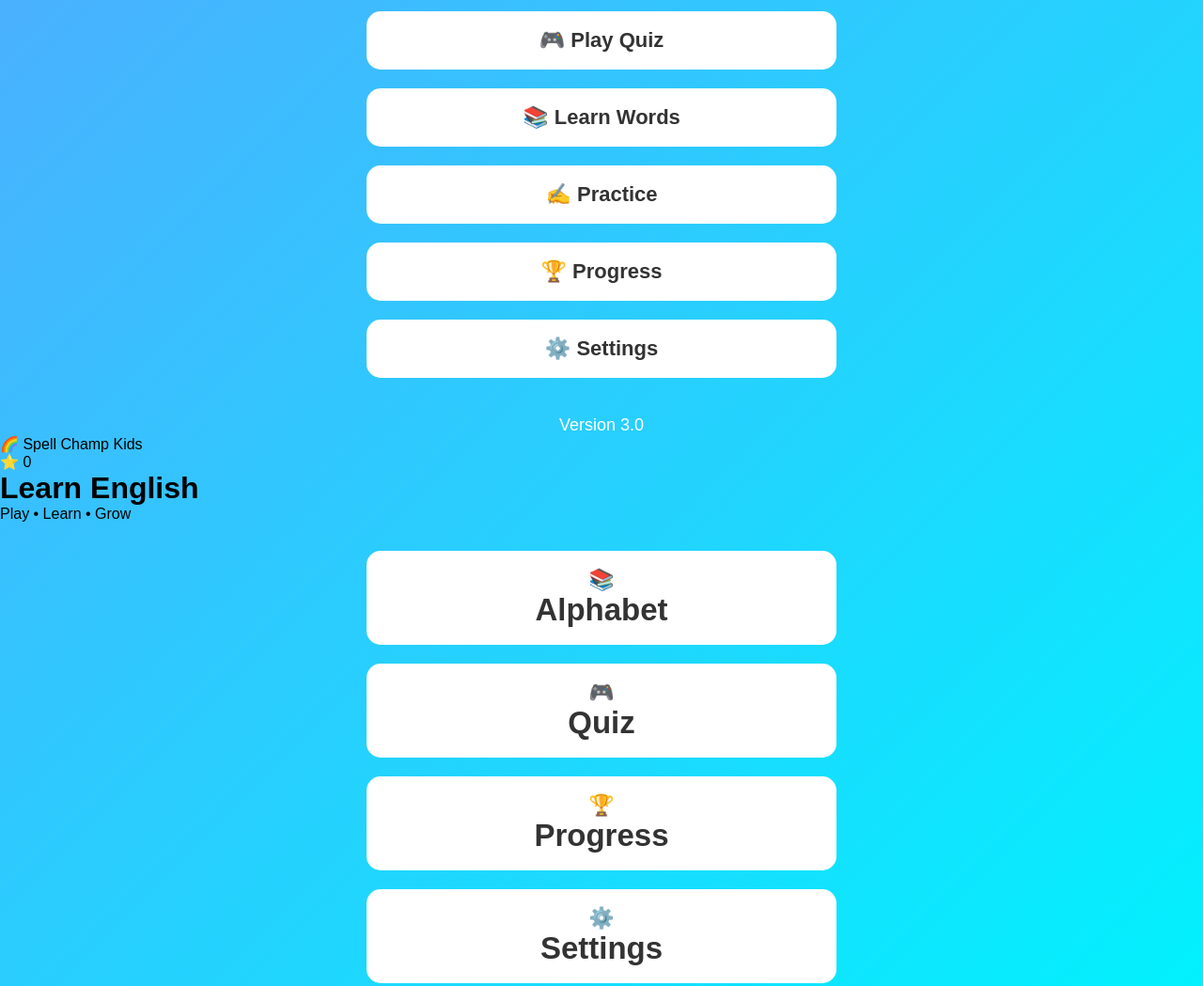
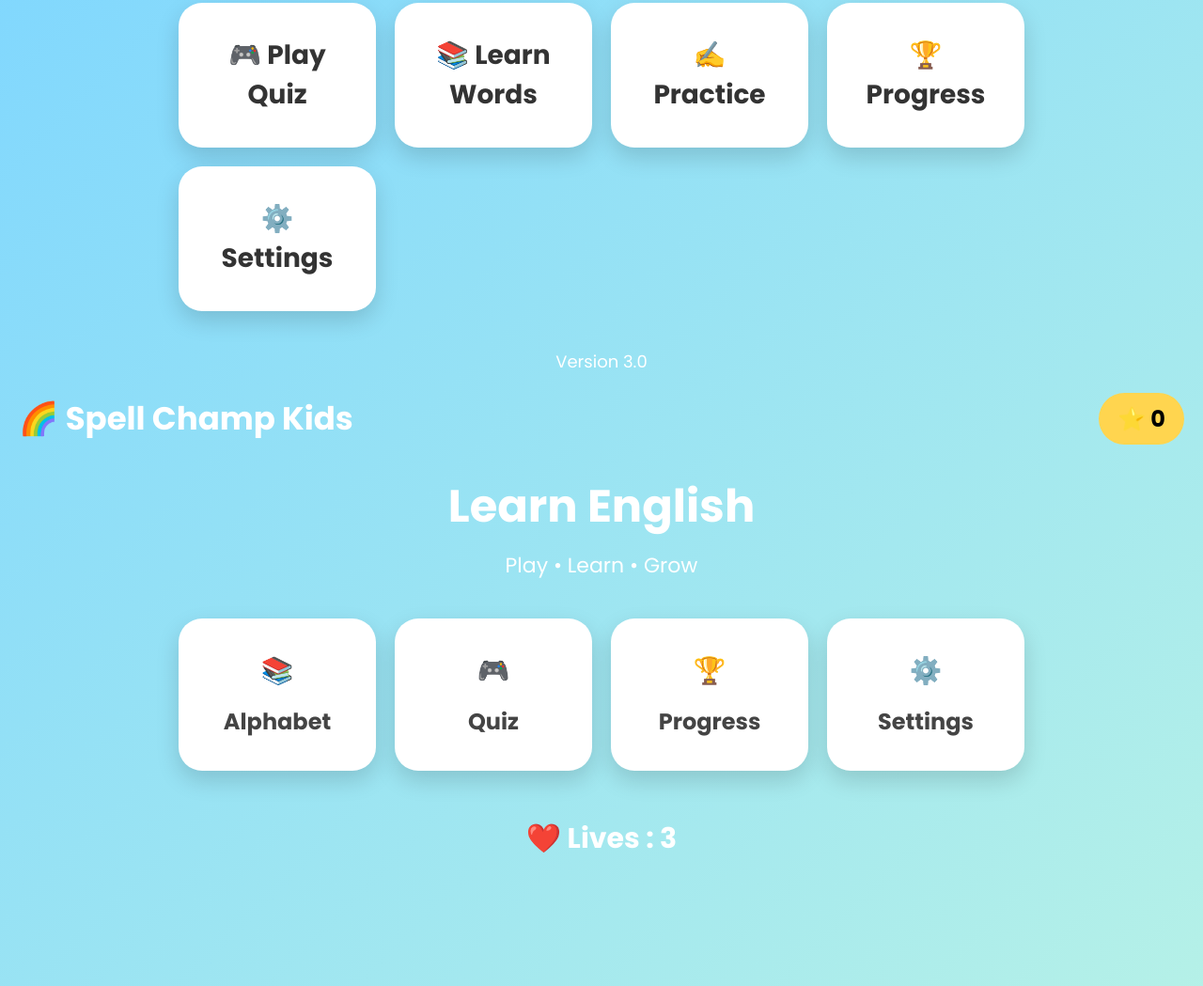
Before and after one commit to bhati970/spellchampkids, a plain HTML site: page index.html in a window 1280 px wide. Shown: the part 160-1209 px from the top of the page at 94% size. Drawn offline with Linux system fonts and the light colour scheme.

Commit message:
Update style.css

```diff
--- a/style.css
+++ b/style.css
@@ -86,3 +86,150 @@ footer{
     font-size:22px;
     font-weight:bold;
 }
+/* Spell Champ Kids v3 */
+
+*{
+    margin:0;
+    padding:0;
+    box-sizing:border-box;
+    font-family:'Poppins',sans-serif;
+}
+
+body{
+    background:linear-gradient(135deg,#7ED6FF,#B8F2E6);
+    min-height:100vh;
+}
+
+.background{
+    width:100%;
+    min-height:100vh;
+    padding:20px;
+}
+
+.topBar{
+
+display:flex;
+
+justify-content:space-between;
+
+align-items:center;
+
+margin-bottom:30px;
+
+}
+
+.logo{
+
+font-size:34px;
+
+font-weight:700;
+
+color:#ffffff;
+
+}
+
+.starBox{
+
+background:#FFD54F;
+
+padding:10px 20px;
+
+border-radius:50px;
+
+font-size:24px;
+
+font-weight:bold;
+
+}
+
+.welcome{
+
+text-align:center;
+
+margin-bottom:40px;
+
+}
+
+.welcome h1{
+
+font-size:48px;
+
+color:white;
+
+}
+
+.welcome p{
+
+font-size:22px;
+
+color:white;
+
+margin-top:10px;
+
+}
+
+.menu{
+
+display:grid;
+
+grid-template-columns:repeat(auto-fit,minmax(180px,1fr));
+
+gap:20px;
+
+max-width:900px;
+
+margin:auto;
+
+}
+
+.menu button{
+
+background:white;
+
+border:none;
+
+border-radius:25px;
+
+padding:35px;
+
+cursor:pointer;
+
+transition:.3s;
+
+box-shadow:0 10px 25px rgba(0,0,0,.15);
+
+font-size:28px;
+
+}
+
+.menu button h2{
+
+margin-top:15px;
+
+font-size:24px;
+
+color:#444;
+
+}
+
+.menu button:hover{
+
+transform:translateY(-8px);
+
+background:#FFF176;
+
+}
+
+.bottomBar{
+
+margin-top:50px;
+
+text-align:center;
+
+font-size:30px;
+
+font-weight:bold;
+
+color:white;
+
+}
```
